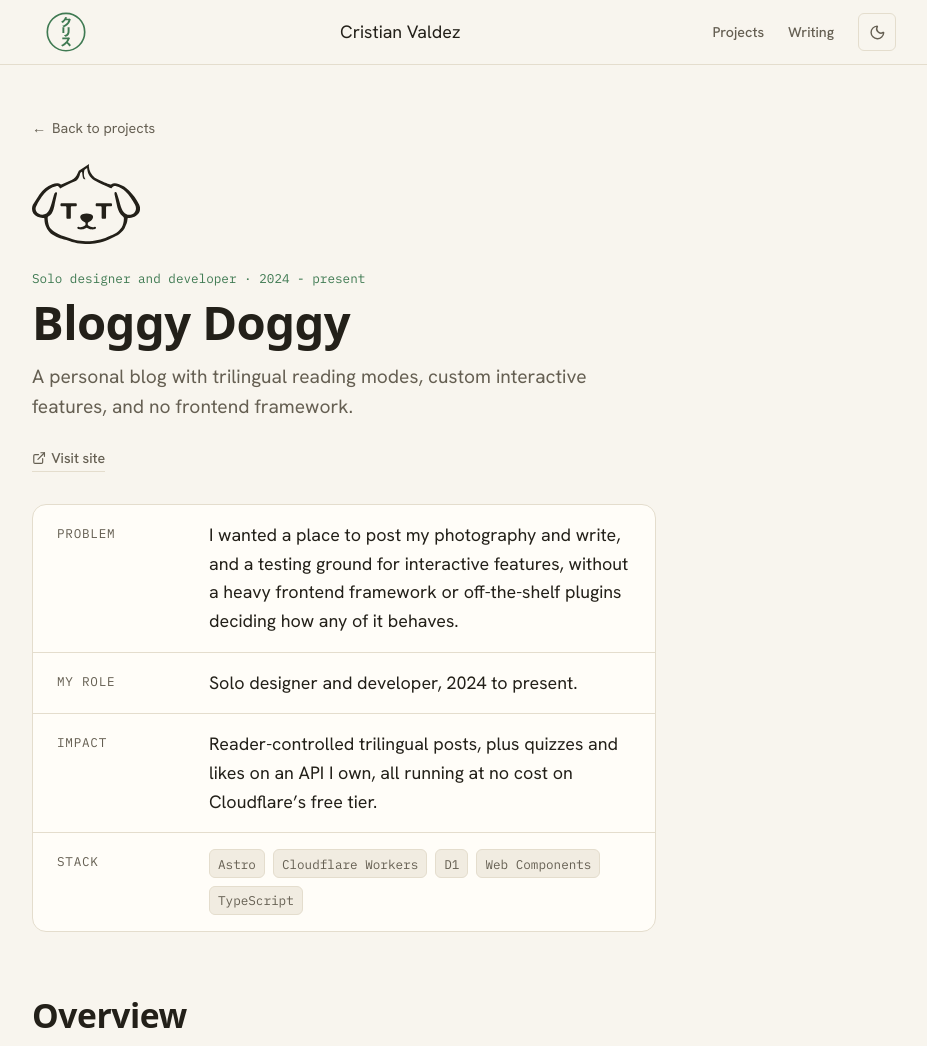
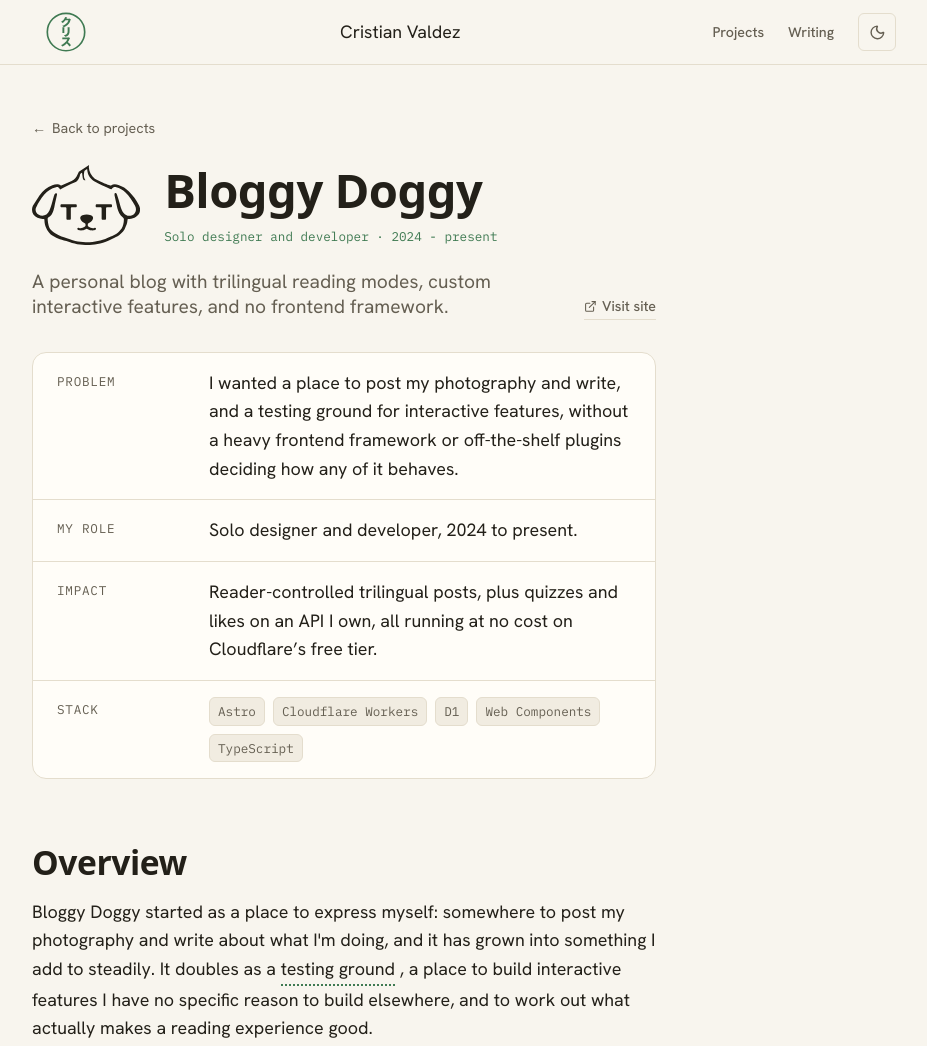
Before and after one commit to cvaldezcomputerer/personal-website, an Astro site: page /projects/bloggydoggy in a window 1280 px wide. Shown: the top 1046 px of the page, without its empty margins (296-1223 px from the left). Built offline with nearby package versions, Linux system fonts and the light colour scheme; Astro itself is replaced by a stand-in of ours; a web font is replaced by a local one.

Commit message:
update top of project pages to not look bad

```diff
--- /dev/null
+++ b/src/components/ProjectCaseHeader.astro
@@ -0,0 +1,108 @@
+---
+/** Shared compact lockup used at the top of each project case study. */
+import Icon from '~/components/Icon.astro';
+import LogoTile from '~/components/LogoTile.astro';
+
+interface Props {
+  name: string;
+  tagline: string;
+  meta?: string;
+  logo: string;
+  url?: string;
+  repo?: string;
+}
+
+const { name, tagline, meta, logo, url, repo } = Astro.props;
+---
+
+<header class="case-head">
+  <div class="lockup-row">
+    <LogoTile src={logo} alt={`${name} logo`} size="lg" bare href={url} class="case-logo" />
+    <div class="heading">
+      <h1>{name}</h1>
+      {meta && <p class="eyebrow">{meta}</p>}
+    </div>
+  </div>
+
+  <div class="summary-row">
+    <p class="tagline">{tagline}</p>
+    <div class="actions">
+      {
+        url && (
+          <a class="visit-link" href={url} target="_blank" rel="noopener">
+            <Icon name="external-link" /> Visit site
+          </a>
+        )
+      }
+      {
+        repo && (
+          <a class="btn btn--secondary" href={repo} target="_blank" rel="noopener">
+            <Icon name="github" /> Code
+          </a>
+        )
+      }
+    </div>
+  </div>
+</header>
+
+<style>
+  .case-head { margin-bottom: var(--space-6); }
+  .lockup-row {
+    display: flex;
+    align-items: center;
+    gap: var(--space-5);
+  }
+  .heading { min-width: 0; }
+  h1 {
+    font-size: var(--text-3xl);
+    margin: 0;
+  }
+  .eyebrow {
+    margin-top: var(--space-2);
+    font-family: var(--font-mono);
+    font-size: var(--text-xs);
+    color: var(--color-accent);
+  }
+  .summary-row {
+    display: grid;
+    grid-template-columns: minmax(0, 1fr) auto;
+    gap: var(--space-5);
+    align-items: end;
+    margin-top: var(--space-5);
+  }
+  .tagline {
+    color: var(--color-text-muted);
+    font-size: var(--text-lg);
+    line-height: var(--leading-snug);
+  }
+  .actions {
+    display: flex;
+    flex-wrap: wrap;
+    align-items: center;
+    justify-content: flex-end;
+    gap: var(--space-4);
+  }
+  .visit-link {
+    display: inline-flex;
+    align-items: center;
+    gap: 0.35em;
+    font-size: var(--text-sm);
+    font-weight: 500;
+    color: var(--color-text-muted);
+    text-decoration: none;
+    border-bottom: 1px solid var(--color-border);
+    padding-bottom: 1px;
+    transition: color var(--transition-base), border-color var(--transition-base);
+  }
+  .visit-link :global(svg) { width: 0.9em; height: 0.9em; flex: none; }
+  .visit-link:hover { color: var(--color-accent); border-color: var(--color-accent); }
+
+  @media (max-width: 640px) {
+    .summary-row { grid-template-columns: 1fr; align-items: start; }
+    .actions { justify-content: flex-start; }
+  }
+
+  @media (max-width: 440px) {
+    .lockup-row { flex-direction: column; align-items: flex-start; gap: var(--space-4); }
+  }
+</style>
--- a/src/pages/projects/bloggydoggy.astro
+++ b/src/pages/projects/bloggydoggy.astro
@@ -21,8 +21,7 @@
 import { getEntry } from 'astro:content';
 import { Image } from 'astro:assets';
 import BaseLayout from '~/layouts/BaseLayout.astro';
-import Icon from '~/components/Icon.astro';
-import LogoTile from '~/components/LogoTile.astro';
+import ProjectCaseHeader from '~/components/ProjectCaseHeader.astro';
 import Loader from '~/components/bloggydoggy/Loader.astro';
 import LangDemo from '~/components/bloggydoggy/LangDemo.astro';
 import QuizDemo from '~/components/bloggydoggy/QuizDemo.astro';
@@ -167,29 +166,14 @@ const minorFeatures: {
   <article class="container--prose case">
     <a class="back" href="/#projects">Back to projects</a>
 
-    <header class="case-head">
-      <LogoTile src={bloggydoggyLogo} alt={`${d.name} logo`} size="lg" bare href={d.url} class="case-logo" />
-      {meta && <p class="eyebrow">{meta}</p>}
-      <h1>{d.name}</h1>
-      <p class="tagline">{d.tagline}</p>
-
-      <div class="actions">
-        {
-          d.url && (
-            <a class="visit-link" href={d.url} target="_blank" rel="noopener">
-              <Icon name="external-link" /> Visit site
-            </a>
-          )
-        }
-        {
-          d.repo && (
-            <a class="btn btn--secondary" href={d.repo} target="_blank" rel="noopener">
-              <Icon name="github" /> Code
-            </a>
-          )
-        }
-      </div>
-    </header>
+    <ProjectCaseHeader
+      name={d.name}
+      tagline={d.tagline}
+      meta={meta}
+      logo={bloggydoggyLogo}
+      url={d.url}
+      repo={d.repo}
+    />
 
     <dl class="glance">
       {
@@ -428,33 +412,6 @@ const minorFeatures: {
   .back:hover { color: var(--color-accent); }
   .back::before { content: '\2190'; margin-right: 0.4em; }
 
-  .case-head { margin-bottom: var(--space-6); }
-  :global(.case-logo) { margin-bottom: var(--space-5); }
-  .eyebrow {
-    font-family: var(--font-mono);
-    font-size: var(--text-xs);
-    color: var(--color-accent);
-    margin-bottom: var(--space-2);
-  }
-  .case-head h1 { font-size: var(--text-3xl); margin-bottom: var(--space-3); }
-  .tagline { color: var(--color-text-muted); font-size: var(--text-lg); }
-
-  .actions { display: flex; flex-wrap: wrap; align-items: center; gap: var(--space-4); margin-top: var(--space-5); }
-  .visit-link {
-    display: inline-flex;
-    align-items: center;
-    gap: 0.35em;
-    font-size: var(--text-sm);
-    font-weight: 500;
-    color: var(--color-text-muted);
-    text-decoration: none;
-    border-bottom: 1px solid var(--color-border);
-    padding-bottom: 1px;
-    transition: color var(--transition-base), border-color var(--transition-base);
-  }
-  .visit-link svg { width: 0.9em; height: 0.9em; flex: none; }
-  .visit-link:hover { color: var(--color-accent); border-color: var(--color-accent); }
-
   .glance {
     margin: var(--space-6) 0 var(--space-8);
     border: 1px solid var(--color-border);
--- a/src/pages/projects/takkotaco.astro
+++ b/src/pages/projects/takkotaco.astro
@@ -16,8 +16,7 @@
 import { getEntry } from 'astro:content';
 import { Image } from 'astro:assets';
 import BaseLayout from '~/layouts/BaseLayout.astro';
-import Icon from '~/components/Icon.astro';
-import LogoTile from '~/components/LogoTile.astro';
+import ProjectCaseHeader from '~/components/ProjectCaseHeader.astro';
 import JapanMap from '~/components/JapanMap.astro';
 import StrokeWord from '~/components/takkotaco/StrokeWord.astro';
 import LangToggle from '~/components/takkotaco/LangToggle.astro';
@@ -185,29 +184,14 @@ const minorFeatures: {
   <article class="container--prose case">
     <a class="back" href="/#projects">Back to projects</a>
 
-    <header class="case-head">
-      <LogoTile src={takkotacoLogo} alt={`${d.name} logo`} size="lg" bare href={d.url} class="case-logo" />
-      {meta && <p class="eyebrow">{meta}</p>}
-      <h1>{d.name}</h1>
-      <p class="tagline">{d.tagline}</p>
-
-      <div class="actions">
-        {
-          d.url && (
-            <a class="visit-link" href={d.url} target="_blank" rel="noopener">
-              <Icon name="external-link" /> Visit site
-            </a>
-          )
-        }
-        {
-          d.repo && (
-            <a class="btn btn--secondary" href={d.repo} target="_blank" rel="noopener">
-              <Icon name="github" /> Code
-            </a>
-          )
-        }
-      </div>
-    </header>
+    <ProjectCaseHeader
+      name={d.name}
+      tagline={d.tagline}
+      meta={meta}
+      logo={takkotacoLogo}
+      url={d.url}
+      repo={d.repo}
+    />
 
     <!-- At a glance -->
     <dl class="glance">
@@ -432,33 +416,6 @@ const minorFeatures: {
   .back:hover { color: var(--color-accent); }
   .back::before { content: '\2190'; margin-right: 0.4em; }
 
-  .case-head { margin-bottom: var(--space-6); }
-  :global(.case-logo) { margin-bottom: var(--space-5); }
-  .eyebrow {
-    font-family: var(--font-mono);
-    font-size: var(--text-xs);
-    color: var(--color-accent);
-    margin-bottom: var(--space-2);
-  }
-  .case-head h1 { font-size: var(--text-3xl); margin-bottom: var(--space-3); }
-  .tagline { color: var(--color-text-muted); font-size: var(--text-lg); }
-
-  .actions { display: flex; flex-wrap: wrap; align-items: center; gap: var(--space-4); margin-top: var(--space-5); }
-  .visit-link {
-    display: inline-flex;
-    align-items: center;
-    gap: 0.35em;
-    font-size: var(--text-sm);
-    font-weight: 500;
-    color: var(--color-text-muted);
-    text-decoration: none;
-    border-bottom: 1px solid var(--color-border);
-    padding-bottom: 1px;
-    transition: color var(--transition-base), border-color var(--transition-base);
-  }
-  .visit-link svg { width: 0.9em; height: 0.9em; flex: none; }
-  .visit-link:hover { color: var(--color-accent); border-color: var(--color-accent); }
-
   /* At a glance */
   .glance {
     margin: var(--space-6) 0 var(--space-8);
```
